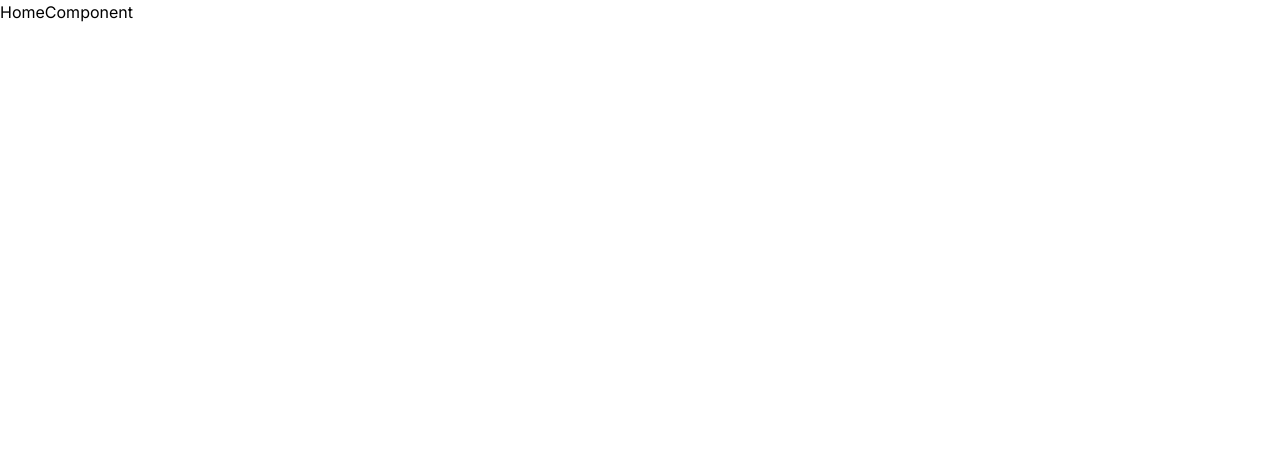
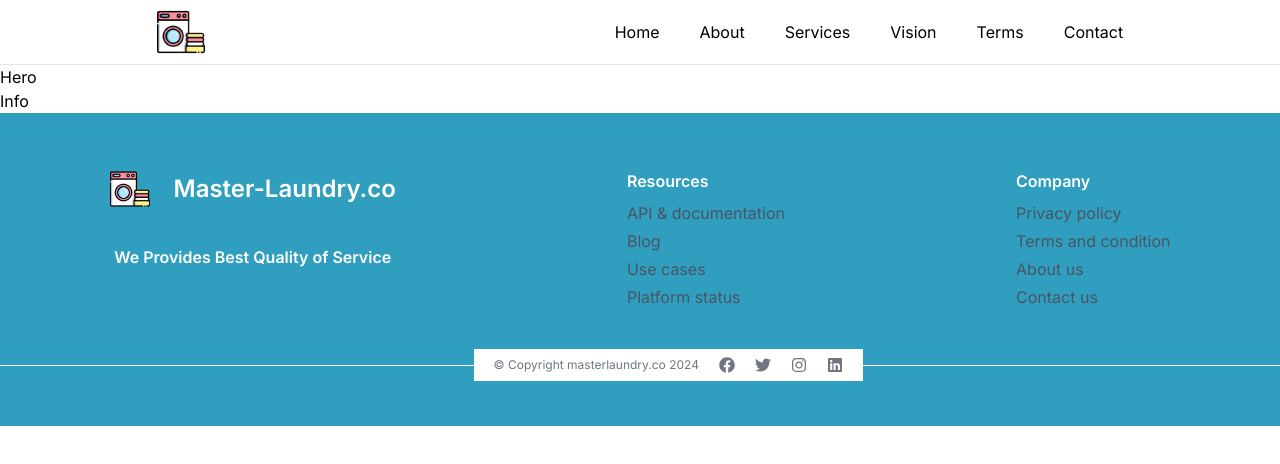
Before and after one commit to sahilshahu555/master-laundry, a Next.js app: page / in a window 1280 px wide. Shown: the top 464 px of the page. Built offline with nearby package versions, Linux system fonts and the light colour scheme.

Commit message:
created navigation and footer

```diff
--- a/src/app/layout.tsx
+++ b/src/app/layout.tsx
@@ -1,6 +1,8 @@
 import type { Metadata } from "next";
 import { Inter } from "next/font/google";
 import "./globals.css";
+import Navbar from "@/components/Navbar";
+import Footer from "@/components/Footer";
 
 const inter = Inter({ subsets: ["latin"] });
 
@@ -16,7 +18,11 @@ export default function RootLayout({
 }>) {
   return (
     <html lang="en">
-      <body className={inter.className} suppressHydrationWarning={true}>{children}</body>
+      <body className={inter.className} suppressHydrationWarning={true}>
+        <Navbar/>
+        {children}
+        <Footer/>
+      </body>
     </html>
   );
 }
--- a/src/components/1home/HomeComponent.tsx
+++ b/src/components/1home/HomeComponent.tsx
@@ -1,10 +1,15 @@
+import Hero from "./components/Hero"
+import Info from "./components/Info"
 
 
 type Props = {}
 
 const HomeComponent = (props: Props) => {
   return (
-    <div>HomeComponent</div>
+    <div>
+        <Hero/>
+        <Info/>
+    </div>
   )
 }
 
--- /dev/null
+++ b/src/components/1home/components/Hero.tsx
@@ -0,0 +1,11 @@
+import React from 'react'
+
+type Props = {}
+
+const Hero = (props: Props) => {
+  return (
+    <div>Hero</div>
+  )
+}
+
+export default Hero
--- /dev/null
+++ b/src/components/1home/components/Info.tsx
@@ -0,0 +1,11 @@
+import React from 'react'
+
+type Props = {}
+
+const Info = (props: Props) => {
+  return (
+    <div>Info</div>
+  )
+}
+
+export default Info
--- /dev/null
+++ b/src/components/Footer.tsx
@@ -0,0 +1,73 @@
+import Link from "next/link"
+import Image from "next/image"
+import { FaFacebook, FaTwitter ,FaInstagram ,FaLinkedin  } from "react-icons/fa";
+import { RiH2 } from "react-icons/ri";
+const Footer = () => {
+  return (
+    <div className=' bg-[#2F9EBF]' id='FOOTER'>
+
+        <div className='flex flex-col md:flex-row md:items-start px-10 md:px-0 justify-around gap-10 md:gap-3     text-gray-600 py-14' >
+
+            <div className="divF1 flex flex-col gap-1">
+
+              <div className="LOGO flex items-center  gap-x-6">
+                <Image src="/navbar/logoNav.png"  alt="logo" className="w-10 h-10 text-white" width={50} height={50}/>
+                <h1 className="text-white font-semibold text-2xl">Master-Laundry.co</h1>
+              </div>
+              <h2 className="text-white font-semibold mb-1 mt-8 text-center">We Provides Best Quality of Service</h2>
+
+
+
+
+
+            </div>
+
+            <div className="divF2 flex flex-col gap-1">
+              <h1 className="text-white font-semibold mb-1">Resources</h1>
+              <Link href="/">API & documentation</Link>
+              <Link href="/">Blog</Link>
+              <Link href="/">Use cases</Link>
+              <Link href="/">Platform status</Link>
+            </div>
+
+            <div className="divF3 flex flex-col gap-1">
+              <h1 className="text-white font-semibold mb-1">Company</h1>
+              <Link href="/">Privacy policy</Link>
+              <Link href="/">Terms and condition</Link>
+              <Link href="/">About us</Link>
+              <Link href="/">Contact us</Link>
+            </div>
+
+
+
+        </div>
+
+        <div className='text-center  relative pb-5 '>
+
+           <div className="absolute left-[20%]  lg:left-[37%] -top-4 bg-white px-5 flex flex-col items-center justify-center gap-5 text-[#707581] p-2">
+
+            <div className="flex items-center gap-5 ">
+              <p className="   text-xs ">© Copyright masterlaundry.co 2024</p>
+              <Link href="/" className="hidden md:block"><FaFacebook /></Link>
+              <Link href="/" className="hidden md:block"><FaTwitter  /></Link>
+              <Link href="/" className="hidden md:block"><FaInstagram /></Link>
+              <Link href="/" className="hidden md:block"><FaLinkedin /></Link>
+            </div>
+             <div className="flex  juatify-around gap-4 md:hidden ">
+                <Link href="/"><FaFacebook /></Link>
+                <Link href="/"><FaTwitter /></Link>
+                <Link href="/"><FaInstagram /></Link>
+                <Link href="/"><FaLinkedin /></Link>
+             </div>
+
+           </div>
+
+           <div className="  w-full bg-white h-[0.5px] mb-10"></div>
+
+        </div>
+
+   </div>
+  )
+}
+
+export default Footer
--- /dev/null
+++ b/src/components/Navbar.tsx
@@ -0,0 +1,61 @@
+"use client"
+import Link from "next/link"
+import Image from "next/image"
+import {useState} from "react"
+const Navbar = () => {
+    const[menu,setMenu] = useState(false)
+  return (
+
+        <nav id="nav" className="NAVBAR bg-white text-black  flex items-center justify-around py-2 sticky top-0
+         lg:gap-24 border-b">
+
+
+            <div className="LOGO hidden md:flex  items-center justify-center gap-0">
+               <Link href="/#">
+                 <Image src="/navbar/logoNav.png"  alt="logo" className="w-12 h-12" width={50} height={50}/>
+               </Link >
+            </div>
+
+            <div className="LAPTOP-VIEW hidden md:flex justify-center  items-center   ">
+
+                <div className="flex gap-10 ">
+                    <Link  href="/">Home</Link>
+                    <Link  href="/">About</Link>
+                    <Link  href="/">Services</Link>
+                    <Link  href="/">Vision</Link>
+                    <Link  href="/">Terms</Link>
+                    <Link  href="/">Contact</Link>
+                </div>
+
+            </div>
+
+
+
+            <div className="MOBILE-VIEW md:hidden  w-full  ">
+                <div className="flex  justify-around items-center p-2">
+                <Image src="/navbar/logoNav.png"  alt="logo" className="w-10" width={50} height={50}/>
+                    <button className=" w-6" onClick={()=>{setMenu(!menu)}}>
+                        <svg  xmlns="http://www.w3.org/2000/svg" viewBox="0 0 448 512"><path d="M0 96C0 78.3 14.3 64 32 64H416c17.7 0 32 14.3 32 32s-14.3 32-32 32H32C14.3 128 0 113.7 0 96zM0 256c0-17.7 14.3-32 32-32H416c17.7 0 32 14.3 32 32s-14.3 32-32 32H32c-17.7 0-32-14.3-32-32zM448 416c0 17.7-14.3 32-32 32H32c-17.7 0-32-14.3-32-32s14.3-32 32-32H416c17.7 0 32 14.3 32 32z"/>
+                        </svg>
+                    </button>
+                </div>
+
+                <div className={` ${menu?"grid grid-cols-2 gap-3  pl-20 p-3 font-semibold ":"hidden"} ease-in duration-1000 `}onClick={()=>{setMenu(!menu)}}>
+
+                    <Link  href="/">Home</Link>
+                    <Link  href="/">About</Link>
+                    <Link  href="/">Services</Link>
+                    <Link  href="/">Vision</Link>
+                    <Link  href="/">Terms</Link>
+                    <Link  href="/">Contact</Link>
+
+                </div>
+
+            </div>
+        </nav>
+
+
+  )
+}
+
+export default Navbar
```
Also changed, not shown: package.json (+5 -4 lines), public/navbar/logoNav.png (renamed from public/navbar/android-chrome-512x512.png), 1 other file (tests, documents, lock files or other folders).
